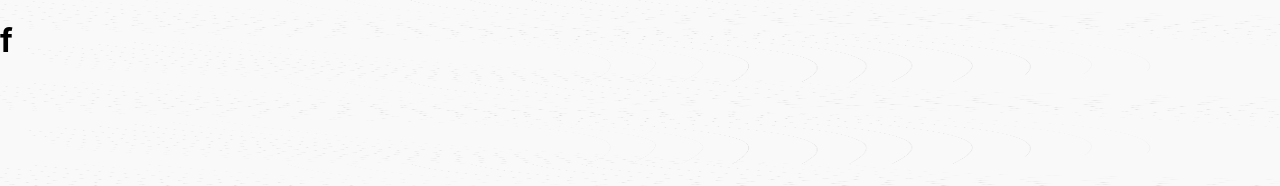
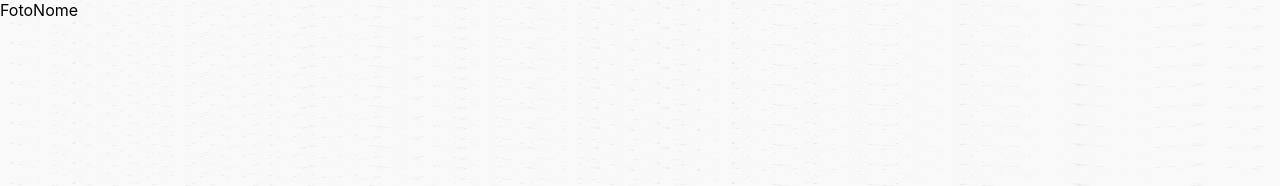
Before and after one commit to WellHarper/flash-page, a React (Create React App) app: page / in a window 1280 px wide. Shown: the top 186 px of the page. Built offline with nearby package versions, Linux system fonts and the light colour scheme.

Commit message:
adiciona linha e coluna

```diff
--- a/src/App.css
+++ b/src/App.css
@@ -2,4 +2,16 @@ body {
   background-size: 100% 100%;
   background-image: url('/background.jpg');
 
+}h1 {
+  display: flex;
+  float: right;
 }
+
+.nameAvatar {
+  display: flex;
+  float: right;
+}
+
+.nameAvatar span {
+  margin: 16px 40px;
+}
--- a/src/App.js
+++ b/src/App.js
@@ -1,10 +1,16 @@
 import React from 'react';
 import './App.css';
+import {Row, Col} from 'react-bootstrap';
 
 function App() {
   return (
     <div className="App">
-      <h1>f</h1>
+      <Row>
+        <Col md={{span: 2, offset: 10}}>
+            <span>Foto</span>
+            <span>Nome</span>
+        </Col>
+      </Row>
     </div>
   );
 }
```
